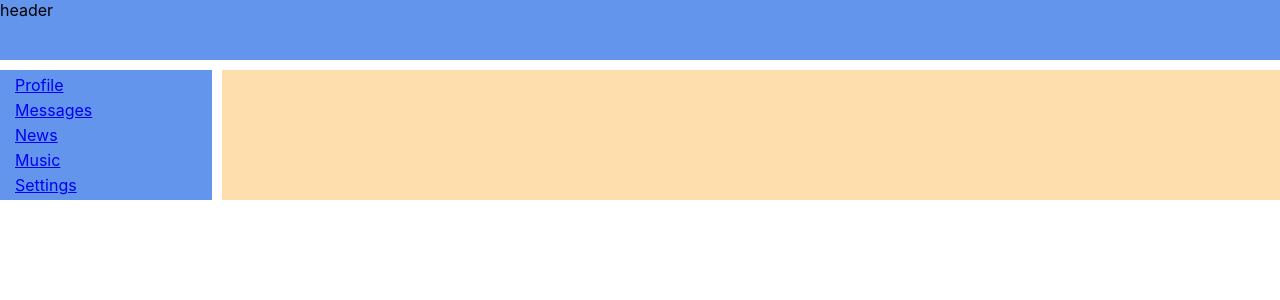
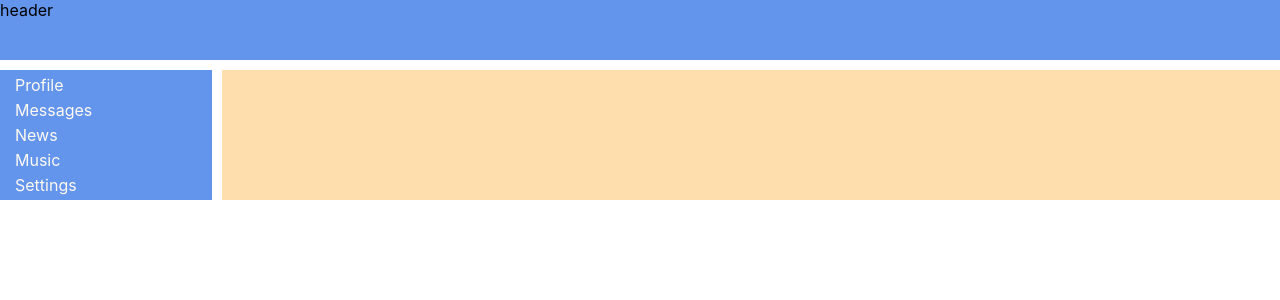
Before and after one commit to AliakseiPitsukha/samurai-way, a React (Create React App) app: page / in a window 1280 px wide. Shown: the top 300 px of the page. Built offline with nearby package versions, Linux system fonts and the light colour scheme.

Commit message:
IT-Kamasutra, lesson 20, added NavLink and some stylisation

```diff
--- a/src/components/SideBar/SideBar.module.css
+++ b/src/components/SideBar/SideBar.module.css
@@ -7,5 +7,12 @@
     margin-left: 15px;
     margin-top: 5px;
     margin-bottom: 5px;
+}
+.sidebarLink a {
     color: floralwhite;
+    text-decoration: none;
 }
+
+.sidebarLink a.active {
+    color: gold;
+}
--- a/src/components/SideBar/SideBar.tsx
+++ b/src/components/SideBar/SideBar.tsx
@@ -1,24 +1,25 @@
 import React from 'react';
 import st from './SideBar.module.css'
 import {SideBarPropsType} from "../ComponentsType";
+import {NavLink} from "react-router-dom";
 
 export const SideBar = (props: SideBarPropsType) => {
     return (
         <nav className={st.sidebar}>
             <div className={st.sidebarLink}>
-                <a href='/profile'>Profile</a>
+                <NavLink to='/profile' activeClassName={st.active}>Profile</NavLink>
             </div>
             <div className={st.sidebarLink}>
-                <a href='/dialogs'>Messages</a>
+                <NavLink to='/dialogs' activeClassName={st.active}>Messages</NavLink>
             </div>
             <div className={st.sidebarLink}>
-                <a href='/news'>News</a>
+                <NavLink to='/news' activeClassName={st.active}>News</NavLink>
             </div>
             <div className={st.sidebarLink}>
-                <a href='/music'>Music</a>
+                <NavLink to='/music' activeClassName={st.active}>Music</NavLink>
             </div>
             <div className={st.sidebarLink}>
-                <a href='/settings'>Settings</a>
+                <NavLink to='/settings' activeClassName={st.active}>Settings</NavLink>
             </div>
         </nav>
     );
```
